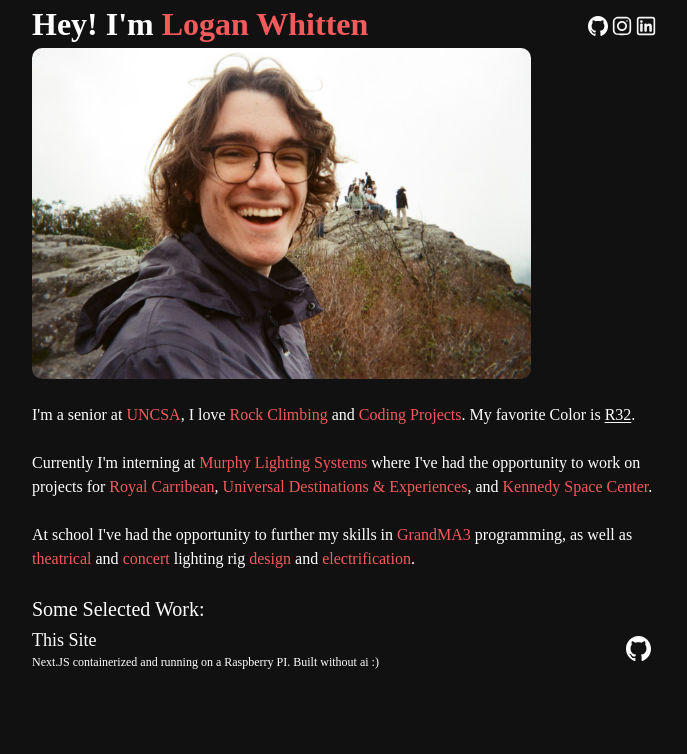
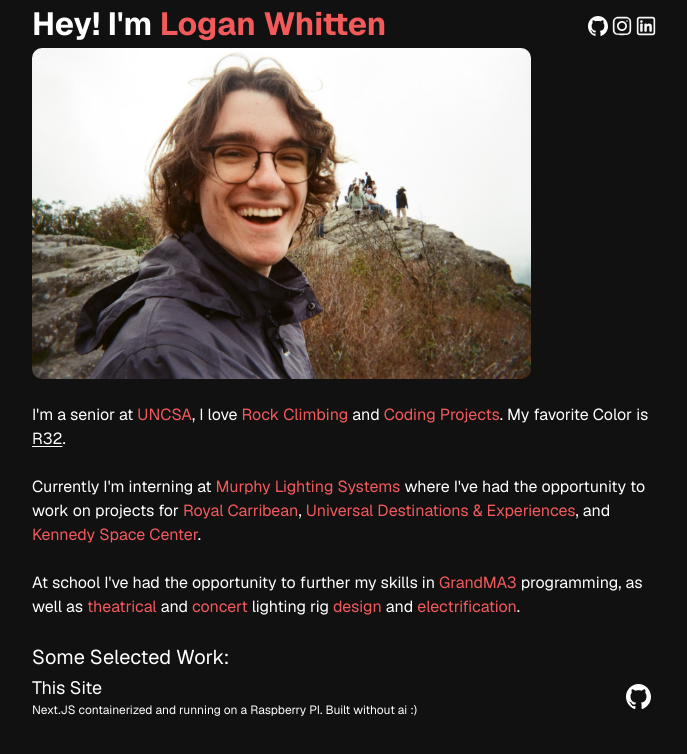
Before and after one commit to LoganWhitten/site, a Next.js app: page / in a window 1280 px wide. Shown: the top 754 px of the page, without its empty margins (296-983 px from the left). Built offline with nearby package versions, Linux system fonts and the light colour scheme.

Commit message:
opt: migrate to google fonts

```diff
--- a/app/globals.css
+++ b/app/globals.css
@@ -110,7 +110,6 @@ ColorText {
 }
 
 h1 {
-  font-family: tiktokSans;
   font-weight: bolder;
   animation-name: fadeIn;
   animation-duration: 3s;
--- a/app/layout.tsx
+++ b/app/layout.tsx
@@ -1,13 +1,9 @@
 import type { Metadata } from "next";
 import "./globals.css";
-import localFont from 'next/font/local';
+import {Geist} from 'next/font/google'
 
-const geist = localFont({
-  src: '../public/fonts/Geist-VariableFont_wght.ttf',
-})
-
-const tiktokSans = localFont({
-  src: '../public/fonts/TikTokSans.ttf',
+const geist = Geist({
+  subsets: ['latin']
 })
 
 
```
Also changed, not shown: public/fonts/Geist-VariableFont_wght.ttf (deleted), public/fonts/TiktokSans.ttf (deleted).
